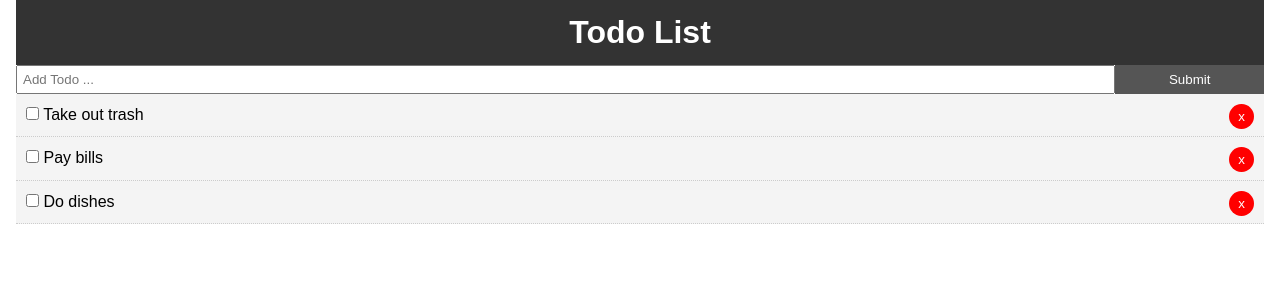
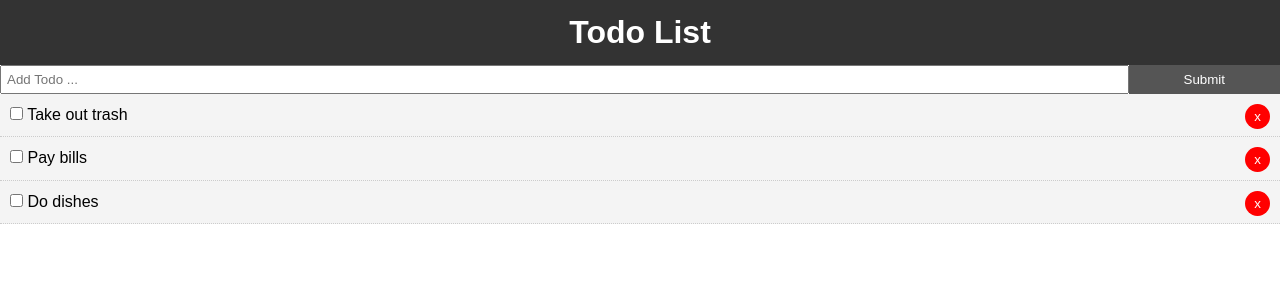
Before and after one commit to H3AR7B3A7/ReactExample, a React (Create React App) app: page / in a window 1280 px wide. Shown: the top 300 px of the page. Built offline with nearby package versions, Linux system fonts and the light colour scheme.

Commit message:
Changed favicon + minor css fixes

```diff
--- a/src/App.css
+++ b/src/App.css
@@ -15,7 +15,7 @@ a {
 }
 
 .container {
-    padding: 0 1rem;
+    padding: 0;
 }
 
 .btn {
```
Also changed, not shown: 1 other file (tests, documents, lock files or other folders).
